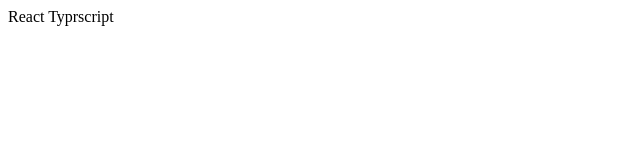
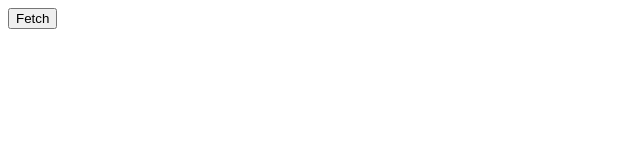
Before and after one commit to darrylmangibin/ts-react-redux, a React (Create React App) app: page / in a window 1280 px wide. Shown: the top 160 px of the page, without its empty margins (0-640 px from the left). Built offline with nearby package versions, Linux system fonts and the light colour scheme.

Commit message:
Rendering list

```diff
--- a/src/components/App.tsx
+++ b/src/components/App.tsx
@@ -8,10 +8,25 @@
   fetchTodos(): any;
 }
 class _App extends React.Component<AppProps>{
+  onButtonClick = (): void => {
+    this.props.fetchTodos()
+  }
+
+  renderList = (): JSX.Element[] => {
+    return this.props.todos.map(todo => (
+      <div key={todo.id}>
+        {todo.title}
+      </div>
+    ))
+  }
+
   render() {
     return (
       <div>
-        React Typrscript
+        <button onClick={this.onButtonClick}>
+          Fetch
+        </button>
+        {this.renderList()}
       </div>
     )
   }
```
